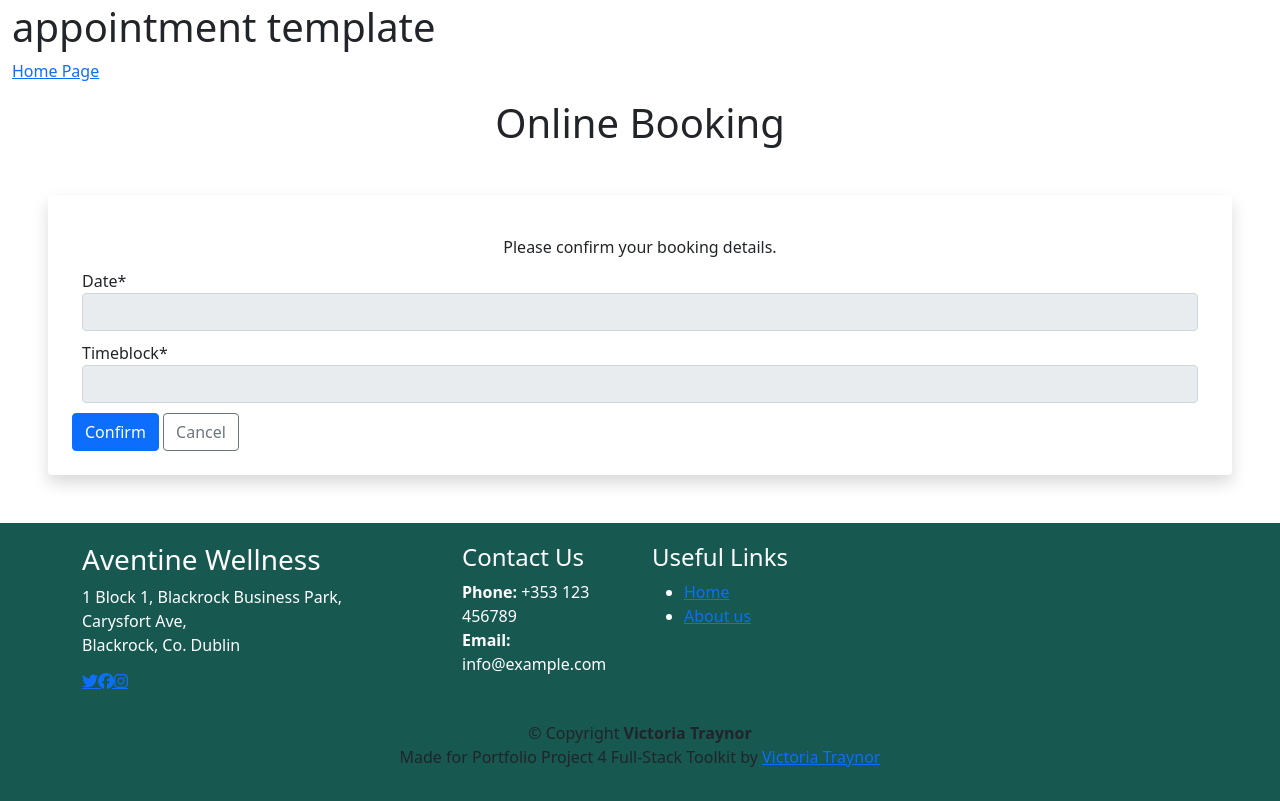
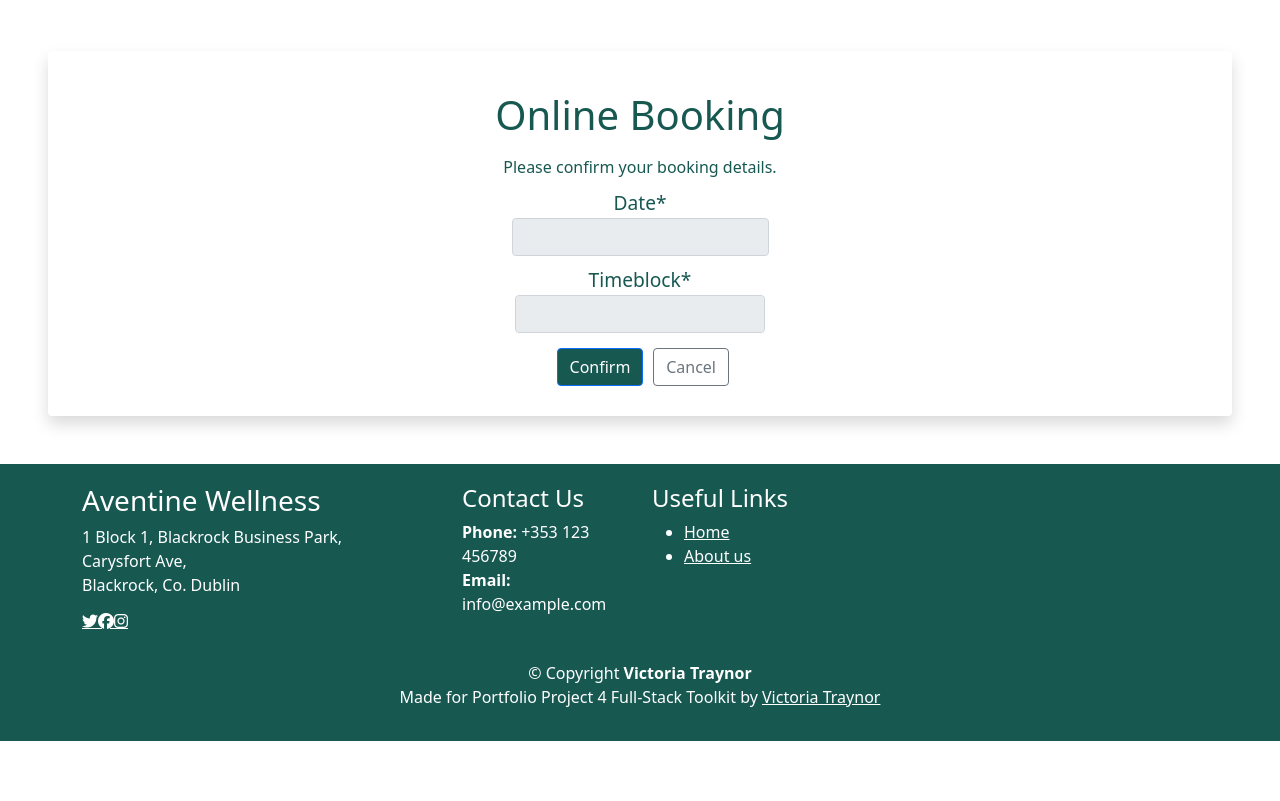
Before and after one commit to VictoriaT87/P4-Aventine-Wellness, a Django app: page /appointment/new/ in a window 1280 px wide. Shown: the part 65-866 px from the top of the page. After the commit the page ends 806 px from the top, so only its background shows below. Run offline with Django 3.2, Linux system fonts and the light colour scheme; some libraries are stand-ins or nearby versions.

Commit message:
Styled all user pages and forms

```diff
--- a/booking/views.py
+++ b/booking/views.py
@@ -104,6 +104,7 @@ class AppointmentEditView(UpdateView):
     template_name = "edit_appointment.html"
     fields = ["date", "timeblock"]
 
+
     def get_form(self):
         form = super().get_form()
         form.fields['date'].widget = DatePickerInput(options={
--- a/static/css/style.css
+++ b/static/css/style.css
@@ -21,6 +21,10 @@ main {
     flex: 1 0 auto;
 }
 
+a {
+    color: var(--color-default);
+}
+
 .navbar {
     font-size: 1.5rem;
 }
@@ -41,26 +45,76 @@ main {
     background-color: var(--color-default);
 }
 
+.footer a {
+    color: var(--white);
+}
+
 .footer-content {
     padding-top: 20px;
     color: #fff;
 }
 
-.account-form {
-    width: 100%;
-    margin: 3% auto;
-    box-shadow: 0px 0px 10px 2px #888888;
-    border-radius: 5px;
+.copyright,
+.credits {
+    color: var(--white);
 }
 
-.account-form-logout {
+.form-control {
+    width: 100%;
+    text-align: center;
+    display: flex;
+}
+
+.account-form {
     width: 100%;
     margin: 3% auto;
     border-radius: 5px;
 }
 
+.login {
+    max-height: 500px;
+    position: relative;
+    color: #175851;
+    text-align: center;
+}
+
+.login-form {
+    width: 100%;
+    border-radius: 5px;
+    display: flex;
+    flex-direction: column;
+    align-items: center;
+}
+
+.signup {
+    max-height: 75vh;
+    display: flex;
+    flex-direction: column;
+    position: relative;
+    color: #175851;
+    text-align: center;
+}
+
+.signup-form {
+
+    width: 100%;
+    border-radius: 5px;
+}
+
+#signup_form label {
+    font-size: 1.25em;
+}
+
+#signup_form input {
+    max-width: 20em;
+    text-align: center;
+}
+
 .form-group {
     margin: 10px;
+    display: flex;
+    flex-direction: column;
+    align-items: center;
 }
 
 .hero {
@@ -263,12 +317,14 @@ main {
 }
 
 .booked-appointments,
-.user-info{
+.user-info {
     color: #175851;
     text-align: center;
 }
 
-.delete-div, .update-div {
+.delete-div,
+.update-div,
+.login-div {
     height: 300px;
     position: relative;
     color: #175851;
@@ -284,6 +340,10 @@ main {
     transform: translate(-50%, -50%);
 }
 
+.logout {
+    color: var(--color-default);
+}
+
 .list-group {
     text-align: center;
     margin: 15px;
@@ -292,10 +352,29 @@ main {
 .profile-btns {
     background-color: #175851;
     min-width: 5em;
-    margin: 1%;
+    margin: 2%;
+}
+
+.profile-btn-signin {
+    background-color: #175851;
+    min-width: 10em;
+    margin: 2%;
 }
 
 .appointment-list {
     border: #175851 1px solid;
     margin: 1em;
+    padding: 1em;
 }
+
+.appointment-form label {
+    font-size: 1.2em;
+}
+
+.appointment-details {
+    font-size: 1.25em;
+    text-decoration: underline;
+}
+#id_timeblock {
+    width: 250px;
+}
--- a/templates/appointment_confirm_form.html
+++ b/templates/appointment_confirm_form.html
@@ -2,29 +2,26 @@
 {% load crispy_forms_tags %}
 {% block content %}
 
-<div class="container-fluid">
-    <h1>appointment template</h1>
-    <a href="{% url 'home' %}">Home Page</a>
-</div>
 
+<div class="shadow p-4 mb-5 bg-body bg-body rounded text-black m-5 login">
 <h1 class="text-center  mt-3">Online Booking</h1>
 
-<div class="shadow p-4 mb-5 bg-body bg-body rounded text-black  m-5 ">
+<div>
 
-    <div class="text-center  mt-3">
+    <div class="text-center mt-3">
         Please confirm your booking details.
     </div>
 
-    <div>
+    <div class="login-form">
         {{ form.media }}
         <form method="POST" class="appointment-form">{% csrf_token %}
             {{ form|crispy }}
-            <button type="submit" class="btn btn-primary">Confirm</button>
+            <button type="submit" class="btn btn-primary profile-btns">Confirm</button>
             <a class="btn btn-outline-secondary" href="{% url 'appointment' %}">Cancel</a>
         </form>
     </div>
 
-
+</div>
 
 
 
--- a/templates/user/user_update.html
+++ b/templates/user/user_update.html
@@ -8,9 +8,9 @@
     <h2>Update Your Account</h2>
     <hr>
     <p>Please enter a new First Name and Last Name</p>
-    <form action="." method="POST" class="padding">{% csrf_token %}
+    <form action="." method="POST" class="appointment-form">{% csrf_token %}
       {{ form.as_p}}
-      <button type="submit" class="btn btn-primary profile-btns">Confirm</button>
+      <button type="submit" class="btn btn-secondary profile-btns">Confirm</button>
       <a class="btn btn-outline-secondary" href="{% url 'user-profile' %}">Return</a>
     </form>
   </div>
```
Also changed, not shown: templates/allauth/account/login.html (+7 -9 lines), templates/allauth/account/logout.html (+9 -10 lines), templates/allauth/account/signup.html (+7 -7 lines), templates/edit_appointment.html (+13 -20 lines), templates/user/user_profile.html (+6 -5 lines). Lines whose indentation alone changed are shown as unchanged.
